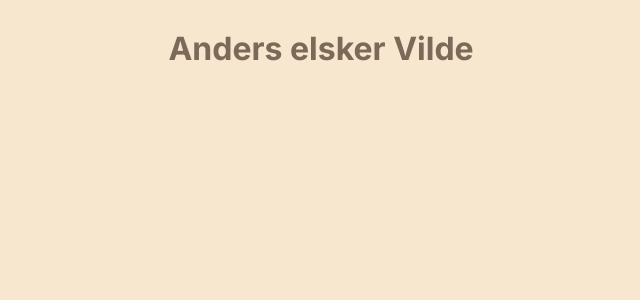
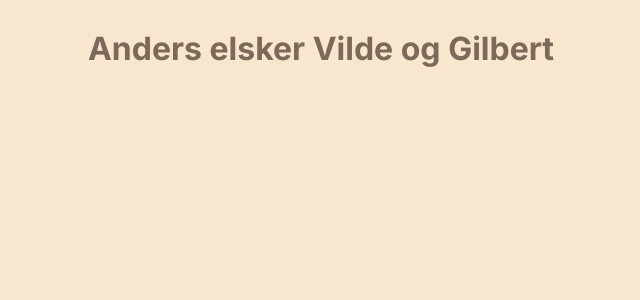
Before and after one commit to AndersAarsaether/Nexus, a Next.js app: page /dates in a window 1280 px wide. Shown: the top 300 px of the page, without its empty margins (319-959 px from the left). Built offline with nearby package versions, Linux system fonts and the light colour scheme.

Commit message:
Endret tekst

```diff
--- a/src/app/dates/page.tsx
+++ b/src/app/dates/page.tsx
@@ -3,7 +3,7 @@ import styles from "./page.module.css"
 export default function DateNights(){
   return (
     <div className={styles.container}>
-      <h1 className={styles.lovetext}>Anders elsker Vilde</h1>
+      <h1 className={styles.lovetext}>Anders elsker Vilde og Gilbert</h1>
     </div>
   );
 }
```
